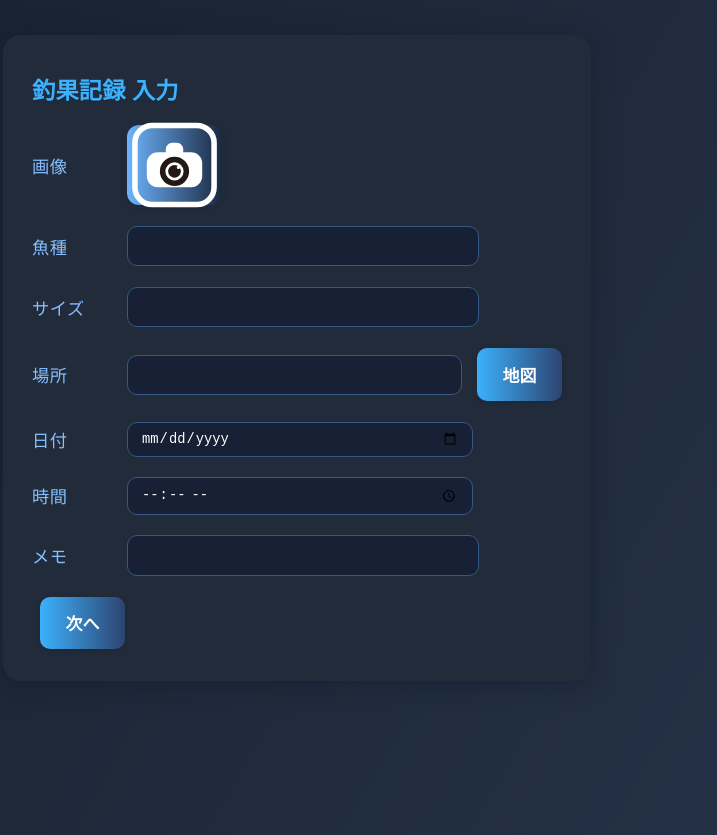
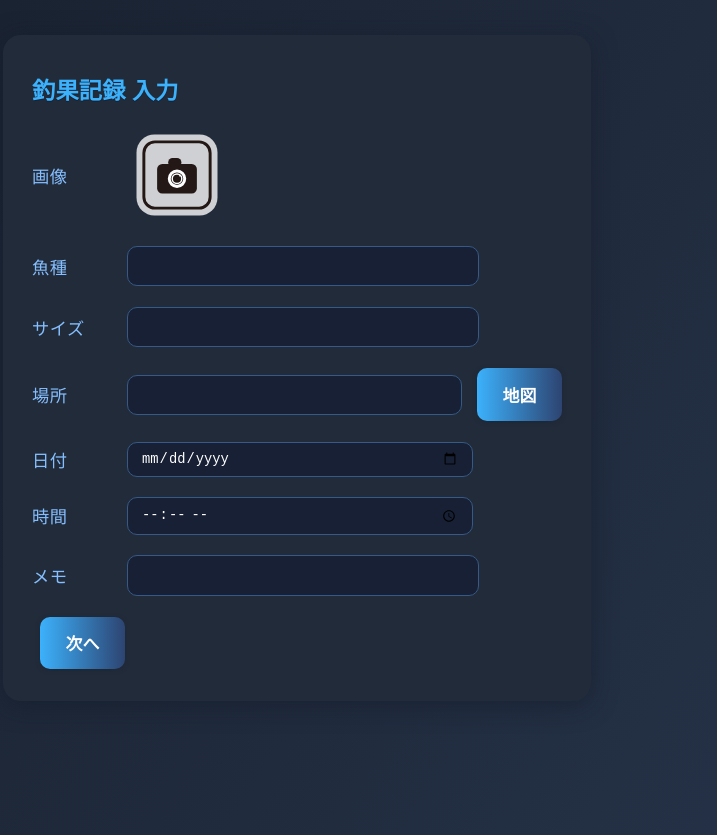
Before and after one commit to rock2999m/fishlog-pwa, a plain HTML site: page index.html in a window 1280 px wide. Shown: the whole page, without its empty margins (343-1060 px from the left). Drawn offline with Linux system fonts and the light colour scheme; some packages are replaced by stand-ins of ours.

Commit message:
Add files via upload

```diff
--- a/index.html
+++ b/index.html
@@ -60,17 +60,18 @@
     /* ▼ 追加: ファイルボタンデザイン */
     .file-label {
       display: inline-block;
-      background: linear-gradient(90deg, #3cb1fc 0%, #2d4471 100%);
-      color: #fff;
-      padding: 0.7em 1.4em;
-      border-radius: 10px;
-      font-size: 1.06em;
-      font-weight: 600;
+      width: 90px;   /* SVGのwidthと一致 */
+      height: 90px;  /* SVGのheightと一致 */
+      background: #ced0d3;
+      border-radius: 20px;
+      box-shadow: none;
+      overflow: hidden;
+      padding: 0;
+      margin: 0;
+      vertical-align: middle;
       cursor: pointer;
-      margin-right: 12px;
-      box-shadow: 0 1px 4px #1b2533b8;
-      transition: background .15s;
-      border: none;
+      position: relative;
+      /* 追加の余白/青背景なし */
     }
     .file-label:hover {
       background: linear-gradient(90deg, #2e92e6 0%, #16213a 100%);
@@ -175,32 +176,43 @@
   <div class="row">
     <label>画像</label>
     <input type="file" id="photo" accept="image/*" style="display:none;">
-    <label for="photo" style="
-  display:inline-flex;
+    <label for="photo" class="file-label" style="
+  display: flex;
+  justify-content: center;
   align-items: center;
-  justify-content: center;
-  width:80px; height:80px;
-  background: linear-gradient(90deg, #6eb4fc 0%, #1b2840 100%);
-  border-radius: 12px;
-  box-shadow: 0 1px 6px #13234530;
-  cursor:pointer;
-  margin: 0;
-  padding: 0;
+  width: 100px; height: 100px; /* ボタンサイズをアイコンに合わせる */
+  padding: 0; margin: 0;
+  background: none; border-radius: 0; box-shadow: none;
+">
+  <div style="
+    background: #ced0d3;
+    border-radius: 20px;
+    padding: 0;
+    transform: scale(0.9);
+    transform-origin: center;
+    width: 90px; height: 90px; /* SVGサイズに合わせる */
+    display: flex; justify-content: center; align-items: center;
   ">
- <svg width="120" height="120" viewBox="0 0 120 120" fill="none" xmlns="http://www.w3.org/2000/svg">
-  <!-- 角丸枠 -->
-  <rect x="10" y="10" width="100" height="100" rx="22" stroke="#fff" stroke-width="7" fill="none"/>
-  <!-- カメラ本体（大きく！） -->
-  <rect x="25" y="44" width="70" height="44" rx="14" fill="#fff"/>
-  <!-- カメラ上部出っ張り（大きく！） -->
-  <rect x="49" y="32" width="22" height="20" rx="8" fill="#fff"/>
-  <!-- レンズ外枠（そのまま） -->
-  <circle cx="60" cy="68" r="15" fill="none" stroke="#231815" stroke-width="7"/>
-  <!-- レンズ内側（そのまま） -->
-  <circle cx="60" cy="68" r="8" fill="#231815"/>
-  <!-- ハイライト -->
-  <circle cx="65" cy="63" r="2" fill="#fff"/>
-</svg>
+    <svg width="90" height="90" viewBox="0 0 110 110" fill="none" xmlns="http://www.w3.org/2000/svg">
+      <!-- 外枠（角丸四角・グレー） -->
+      <rect x="5" y="5" width="94" height="94" rx="20" fill="#ced0d3"/>
+      <!-- 黒枠（角丸四角・太め） -->
+      <rect x="10" y="10" width="90" height="90" rx="15" stroke="#231815" stroke-width="4" fill="none"/>
+      <!-- カメラ本体（黒） -->
+      <rect x="28" y="40" width="54" height="40" rx="7" fill="#231815"/>
+      <!-- カメラ上部ファインダー -->
+      <rect x="43" y="32" width="18" height="12" rx="6" fill="#231815"/>
+      <!-- レンズ外周 -->
+      <circle cx="55" cy="60" r="10.5" stroke="#fff" stroke-width="4" fill="#231815"/>
+      <!-- レンズ中（白細縁） -->
+      <circle cx="55" cy="60" r="6.5" stroke="#fff" stroke-width="2" fill="none"/>
+      <!-- レンズ中央（黒） -->
+      <circle cx="55" cy="60" r="4.5" fill="#231815"/>
+      <!-- ハイライト -->
+      <ellipse cx="59" cy="56" rx="1.6" ry="1.1" fill="#fff" opacity="0.93"/>
+    </svg>
+  </div>
+</label>
   <input type="file" id="photo" accept="image/*" style="display:none;">
 </label>
     <img id="fileThumb" class="file-thumb" src="" alt="">
```
